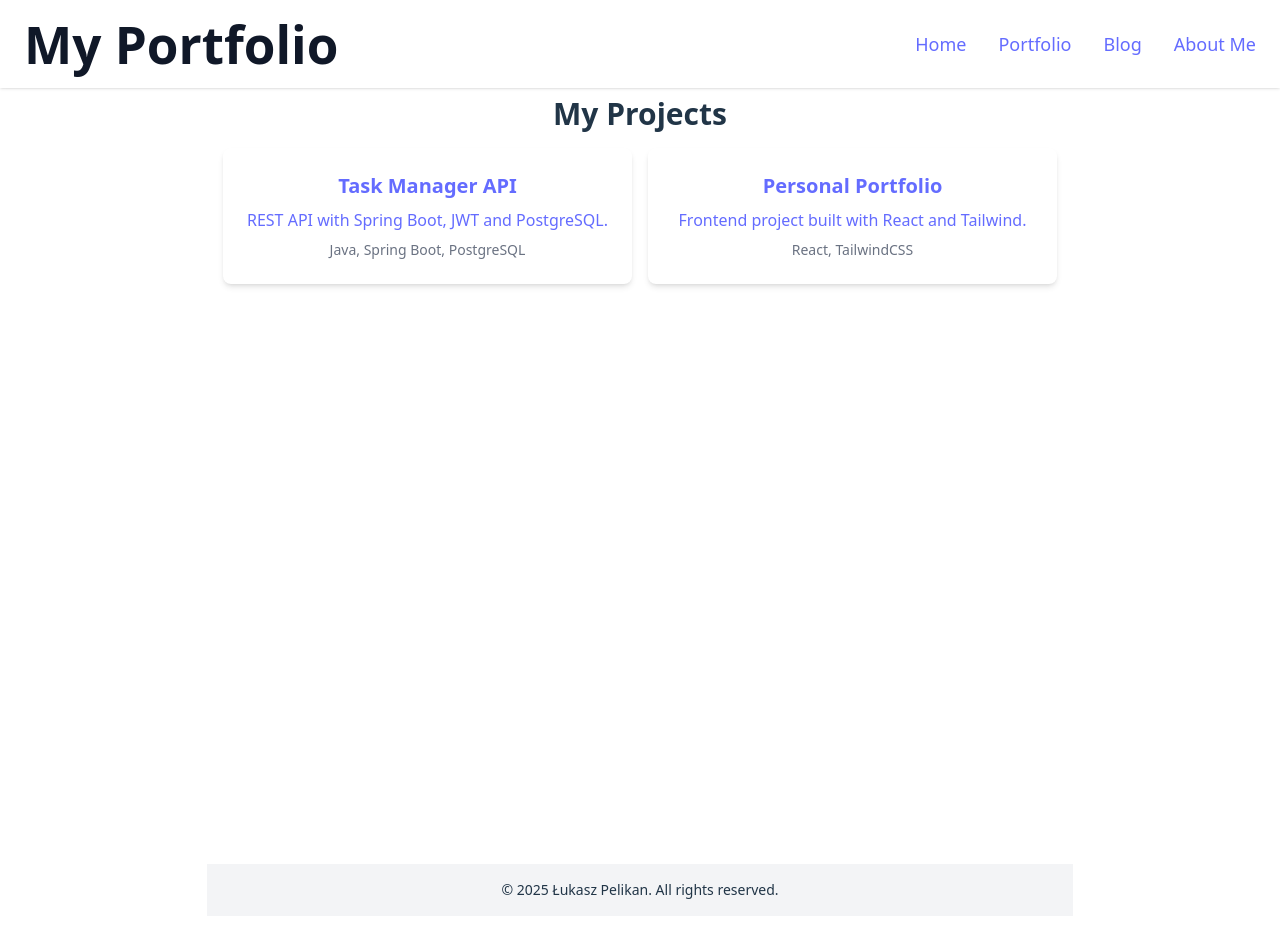
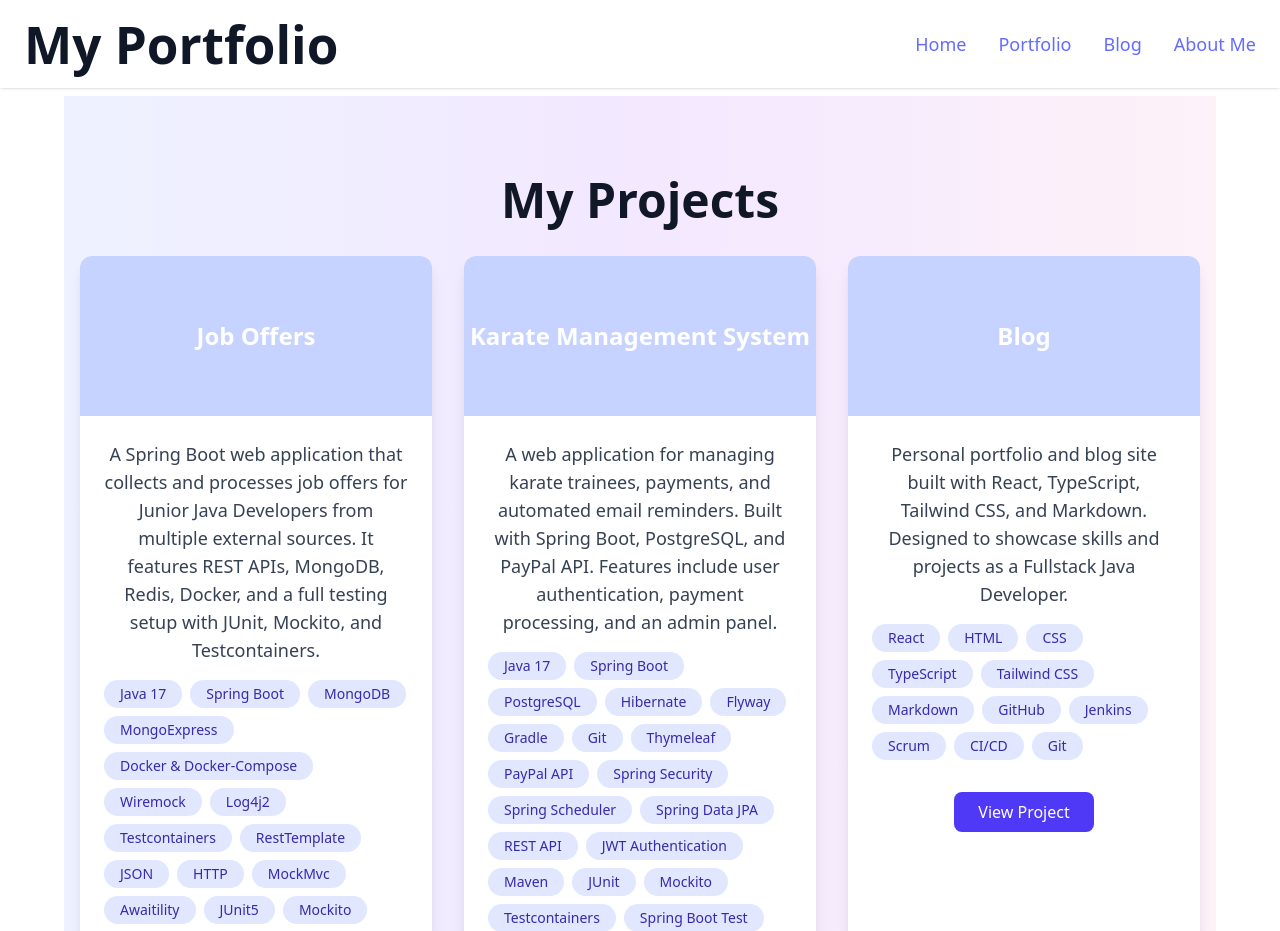
Before and after one commit to Senegalion/Dev-Portfolio-Blog, a React (Vite) app: page /portfolio in a window 1280 px wide. Shown: the top 931 px of the page. Built offline with nearby package versions, Linux system fonts and the light colour scheme.

Commit message:
corrected portfolio page layout and added projects to this page

```diff
--- a/src/components/ProjectCard.tsx
+++ b/src/components/ProjectCard.tsx
@@ -1,3 +1,6 @@
+import { motion } from "framer-motion";
+import { Link } from "react-router-dom";
+
 interface ProjectProps {
   title: string;
   description: string;
@@ -7,15 +10,40 @@ interface ProjectProps {
 
 function ProjectCard({ title, description, tech, link }: ProjectProps) {
   return (
-    <a
-      href={link}
-      target="_blank"
-      className="block p-6 bg-white dark:bg-gray-700 rounded-lg shadow-md hover:scale-105 transition transform"
+    <motion.div
+      whileHover={{ scale: 1.05 }}
+      whileTap={{ scale: 0.98 }}
+      className="bg-white dark:bg-gray-800 shadow-lg rounded-xl overflow-hidden transform hover:scale-105 transition duration-500"
     >
-      <h3 className="text-xl font-bold mb-2">{title}</h3>
-      <p>{description}</p>
-      <p className="text-sm mt-2 text-gray-500">{tech.join(", ")}</p>
-    </a>
+      {/* Project Image (could be added if needed) */}
+      <div className="h-40 bg-indigo-200 dark:bg-indigo-600 flex items-center justify-center">
+        <h3 className="text-2xl text-white font-semibold">{title}</h3>
+      </div>
+
+      <div className="p-6">
+        <p className="text-gray-700 dark:text-gray-300 text-lg mb-4">
+          {description}
+        </p>
+        <div className="flex gap-2 mb-4 flex-wrap">
+          {tech.map((t: string) => (
+            <span
+              key={t}
+              className="text-sm text-indigo-800 dark:text-indigo-200 bg-indigo-100 dark:bg-indigo-700 rounded-full px-4 py-1"
+            >
+              {t}
+            </span>
+          ))}
+        </div>
+        <Link
+          to={link}
+          target="_blank"
+          className="inline-block bg-indigo-600 text-white rounded-lg px-6 py-2 mt-4 hover:bg-indigo-700 transition-all"
+          style={{ color: "white" }}
+        >
+          View Project
+        </Link>
+      </div>
+    </motion.div>
   );
 }
 
--- a/src/pages/Home.tsx
+++ b/src/pages/Home.tsx
@@ -46,6 +46,7 @@ function Home() {
           <Link
             to="/portfolio"
             className="px-6 py-3 bg-indigo-600 text-white rounded-xl hover:bg-indigo-700 transition shadow-lg"
+            style={{ color: "white" }}
           >
             View Portfolio
           </Link>
--- a/src/pages/Portfolio.tsx
+++ b/src/pages/Portfolio.tsx
@@ -1,28 +1,199 @@
+import { motion } from "framer-motion";
 import ProjectCard from "../components/ProjectCard";
 
 const projects = [
   {
-    title: "Task Manager API",
-    description: "REST API with Spring Boot, JWT and PostgreSQL.",
-    tech: ["Java", "Spring Boot", "PostgreSQL"],
-    link: "https://github.com/user/task-manager-api",
+    title: "Job Offers",
+    description:
+      "A Spring Boot web application that collects and processes job offers for Junior Java Developers from multiple external sources. It features REST APIs, MongoDB, Redis, Docker, and a full testing setup with JUnit, Mockito, and Testcontainers.",
+    tech: [
+      "Java 17",
+      "Spring Boot",
+      "MongoDB",
+      "MongoExpress",
+      "Docker & Docker-Compose",
+      "Wiremock",
+      "Log4j2",
+      "Testcontainers",
+      "RestTemplate",
+      "JSON",
+      "HTTP",
+      "MockMvc",
+      "Awaitility",
+      "JUnit5",
+      "Mockito",
+      "AssertJ",
+      "SpringBootTest",
+      "SpringSecurityTest",
+      "Lombok",
+      "Redis & Jedis",
+      "Redis-Commander",
+      "Maven",
+      "Git",
+      "GitHub/GitLab",
+      "IntelliJ Ultimate",
+      "Swagger",
+      "AWS (EC2, ECR, IAM, Security Groups)",
+      "React (frontend)",
+      "Jenkins",
+      "SCRUM",
+      "Jira",
+      "Code Review",
+      "Pair Programming",
+    ],
+    link: "https://github.com/Senegalion/JobOffers",
   },
   {
-    title: "Personal Portfolio",
-    description: "Frontend project built with React and Tailwind.",
-    tech: ["React", "TailwindCSS"],
-    link: "#",
+    title: "Karate Management System",
+    description:
+      "A web application for managing karate trainees, payments, and automated email reminders. Built with Spring Boot, PostgreSQL, and PayPal API. Features include user authentication, payment processing, and an admin panel.",
+    tech: [
+      "Java 17",
+      "Spring Boot",
+      "PostgreSQL",
+      "Hibernate",
+      "Flyway",
+      "Gradle",
+      "Git",
+      "Thymeleaf",
+      "PayPal API",
+      "Spring Security",
+      "Spring Scheduler",
+      "Spring Data JPA",
+      "REST API",
+      "JWT Authentication",
+      "Maven",
+      "JUnit",
+      "Mockito",
+      "Testcontainers",
+      "Spring Boot Test",
+      "Lombok",
+      "Docker",
+      "AWS (EC2, RDS)",
+      "GitHub Actions",
+      "Swagger",
+      "Scrum",
+      "Jira",
+      "CI/CD",
+      "Postman",
+    ],
+    link: "https://github.com/Senegalion/KarateManagementSystem",
+  },
+  {
+    title: "Blog",
+    description:
+      "Personal portfolio and blog site built with React, TypeScript, Tailwind CSS, and Markdown. Designed to showcase skills and projects as a Fullstack Java Developer.",
+    tech: [
+      "React",
+      "HTML",
+      "CSS",
+      "TypeScript",
+      "Tailwind CSS",
+      "Markdown",
+      "GitHub",
+      "Jenkins",
+      "Scrum",
+      "CI/CD",
+      "Git",
+    ],
+    link: "https://github.com/Senegalion/Dev-Portfolio-Blog",
+  },
+  {
+    title: "Lotto",
+    description:
+      "A scalable lottery draw web app built with Spring Boot, using modular monolith and hexagonal architecture. Users can submit tickets, view results, and explore draw history via a clean REST API.",
+    tech: [
+      "Java 17",
+      "Maven",
+      "Git",
+      "Spring Boot",
+      "Spring Data",
+      "MongoDB",
+      "JUnit",
+      "AssertJ",
+      "Mockito",
+      "Test Containers",
+      "MockMvc",
+      "WireMock",
+      "Docker",
+      "REST API",
+      "GitHub",
+    ],
+    link: "https://github.com/Senegalion/LottoApplication",
+  },
+  {
+    title: "GitHub Repository Fetcher",
+    description:
+      "Spring Boot application that fetches non-forked repositories of a GitHub user, including their branches and last commit SHA, using the GitHub API.",
+    tech: [
+      "Java 21",
+      "Spring Boot",
+      "GitHub API",
+      "ExecutorService",
+      "RestTemplate",
+      "GitHub Token",
+      "Maven",
+      "MySQL",
+      "JUnit",
+      "Swagger",
+      "Spring Security",
+      "Git",
+      "Docker",
+      "GitHub Actions",
+      "SpringBootTest",
+      "REST API",
+      "Async Tasks",
+      "GitHub Personal Access Token",
+    ],
+    link: "https://github.com/Senegalion/GitHubRepoFetcher",
+  },
+  {
+    title: "Job Offers (Frontend)",
+    description:
+      "React-based web application that allows users to browse and apply for job offers. It communicates with a Spring Boot backend via REST API to fetch job data and manage offers.",
+    tech: [
+      "React",
+      "TypeScript",
+      "HTML",
+      "CSS",
+      "GitHub",
+      "Jenkins",
+      "Scrum",
+      "CI/CD",
+      "Git",
+    ],
+    link: "https://github.com/Senegalion/LottoApplication",
   },
 ];
 
 function Portfolio() {
   return (
-    <section className="max-w-4xl mx-auto space-y-4">
-      <h2 className="text-3xl font-bold">My Projects</h2>
-      <div className="grid gap-4 sm:grid-cols-2">
-        {projects.map((p) => (
-          <ProjectCard key={p.title} {...p} />
-        ))}
+    <section className="min-h-screen bg-gradient-to-r from-indigo-50 via-purple-100 to-pink-50 dark:from-gray-900 dark:via-gray-800 dark:to-gray-700 py-20">
+      <div className="max-w-6xl mx-auto space-y-8">
+        {/* Header */}
+        <motion.h2
+          initial={{ opacity: 0, y: -20 }}
+          animate={{ opacity: 1, y: 0 }}
+          transition={{ duration: 0.8 }}
+          className="text-4xl md:text-5xl font-extrabold text-center text-gray-900 dark:text-white"
+        >
+          My Projects
+        </motion.h2>
+
+        {/* Project List */}
+        <div className="grid grid-cols-1 sm:grid-cols-2 md:grid-cols-3 gap-8 px-4">
+          {projects.map((project, index) => (
+            <motion.div
+              key={project.title}
+              initial={{ opacity: 0, y: 30 }}
+              animate={{ opacity: 1, y: 0 }}
+              transition={{ delay: index * 0.2, duration: 0.6 }}
+              className="flex justify-center"
+            >
+              <ProjectCard {...project} />
+            </motion.div>
+          ))}
+        </div>
       </div>
     </section>
   );
```
